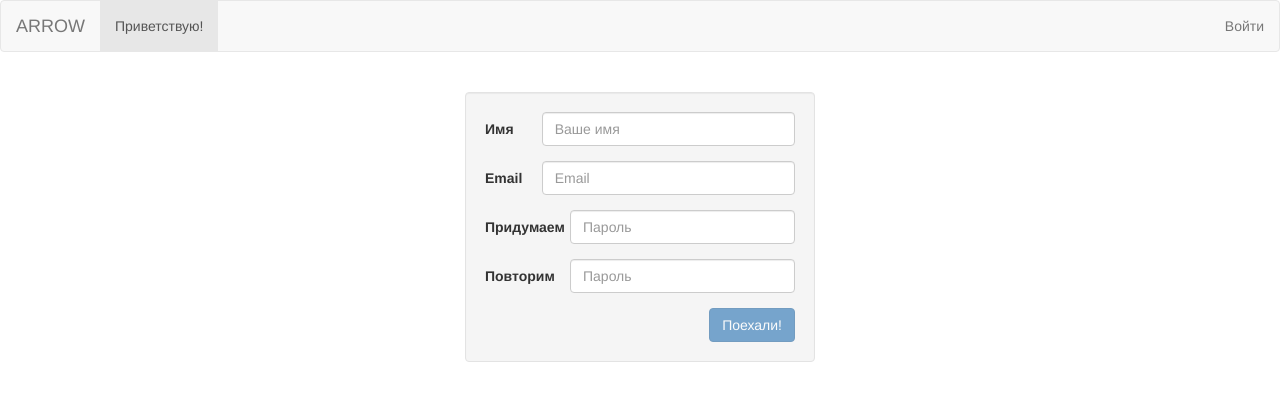
After one commit to HolmesInc/CityGuide, a PHP site: page /registration.php in a window 1280 px wide. The commit adds this page. Shown: the top 401 px of the page. Run offline with PHP 8.4, Linux system fonts and the light colour scheme; data that the repository does not hold is empty.

```diff
--- /dev/null
+++ b/pages/registration_page.php
@@ -0,0 +1,95 @@
+<!DOCTYPE html>
+<html ng-app="regFormApp">
+<head>
+	<title>ARROW</title>
+	<style type="text/css">
+		.regForm input.ng-invalid.ng-dirty {
+			background-color: #FA787E;
+		}
+		.regForm input.ng-valid.ng-dirty {
+			background-color: #78FA89;
+		}
+	</style>
+	<script type="text/javascript" src="addons/angular_for_login.js"></script>
+	<script type="text/javascript" src="script.js"></script>
+	<link rel="stylesheet" type="text/css" href="style.css">
+	<link rel="stylesheet" type="text/css" href="addons/bootstrap/css/bootstrap.css">
+</head>
+<body>
+<!--////////////////////////////////Главное меню///////////////////////////////////////-->
+	<nav role="navigation" class="navbar navbar-default">
+
+		<div class="navbar-header">
+			<a href="#" class="navbar-brand">ARROW</a>
+		</div>
+
+		<div class="navbar-collapse">
+			<ul class="nav navbar-nav">
+				<li class="active"><a href="index.php">Приветствую!</a></li>
+			</ul>
+			<ul class="nav navbar-nav navbar-right">
+				<li><a href="login.php">Войти</a></li>
+			</ul>
+		</div>
+	</nav>
+	&#65279;
+<!--/////////////////////////////Область даных регистрации//////////////////////////////-->
+	<div class="container">
+		<div class="col-md-4"></div>
+		<div class="col-md-4">
+			<div class="well" ng-controller="regCtrl">
+				<form class="form-horizontal regForm" name="regForm" role="form" method="post" action="registration.php" novalidate>
+
+					<div class="form-group">
+						<label for="regUserName" class="col-sm-2 control-label">Имя</label>
+						<div class="col-sm-10">
+							<input type="text" class="form-control" id="regUserName" name="regUserName" placeholder="Ваше имя" ng-model="newUser.name" required/>
+						</div>
+					</div>
+
+					<div class="form-group">
+						<label for="regUserEmail" class="col-sm-2 control-label">Email</label>
+						<div class="col-sm-10">
+							<input type="email" class="form-control" id="regUserEmail" name="regUserEmail" placeholder="Email" ng-model="newUser.email" required/>
+						</div>
+					</div>
+
+					<div class="form-group">
+						<label for="regUserPassword" class="col-sm-3 control-label">Придумаем</label>
+						<div class="col-sm-9">
+							<input type="password" class="form-control" id="regUserPassword" name="regUserPassword" placeholder="Пароль" ng-model="newUser.password" required/>
+						</div>
+					</div>
+
+					<div class="form-group">
+						<label for="confirmPassword" class="col-sm-3 control-label">Повторим</label>
+						<div class="col-sm-9">
+							<input type="password" class="form-control" id="confirmPassword" name="confirmPassword" placeholder="Пароль" ng-model="newUser.confirmPassword" required/>
+						</div>
+					</div>
+
+					<div ng-show="regForm.regUserEmail.$dirty && regForm.regUserEmail.$invalid">
+						<span ng-show="regForm.regUserEmail.$error.required">
+							<small>Пожалуйста, введите E-Mail</small>
+						</span>
+						<span ng-show="regForm.regUserEmail.$error.email">
+							<small>E-Mail введён не верно</small>
+						</span>
+					</div>
+
+					<div ng-show="newUser.password!=newUser.confirmPassword">
+						<small>Пароли не совпадают</small>
+					</div>
+
+					<div class="form-group" style="margin-bottom: 0px;">
+						<div class="col-sm-offset-2 col-sm-10">
+							<button style="float:right;" type="submit" class="btn btn-primary" name="signUp" ng-disabled="regForm.$invalid || ConfirmPass(newUser)">Поехали!</button>
+						</div>
+					</div>
+				</form>
+			</div>
+		</div>
+		<div class="col-md-4"></div>
+	</div>
+</body>
+</html>
--- /dev/null
+++ b/registration.php
@@ -0,0 +1,12 @@
+<?php
+	include "php_scripts/check_cookie.php";
+	$checkCookie = CheckCookies();
+	if ($checkCookie === 0){
+		include "pages/registration_page.php";
+	}
+	else{
+		header('Refresh: 3; URL=http://arrow.ru');
+		echo "<center><h1>Не проказничайте;)</h1></center>";
+		echo "<center><h3>На главной Вам место..</h3></center>";
+	}
+?>
--- a/script.js
+++ b/script.js
@@ -1,6 +1,11 @@
+/////////////////////////LOGIN/////////////////////////////////
 var loginFormApp = angular.module('loginFormApp', []);
 
 loginFormApp.controller('loginCtrl',function($scope, $http){
+	$scope.master = {};
+	$scope.isUnchanged = function(user) {
+		return angular.equals(user, $scope.master);
+	};
 	/*вспомагательные скрипты, на данный момент не используются
 	//создаём запрос к php-скрпту на получение данных из БД
 	$http.get('get_login_data.php').success(function(data)
@@ -8,8 +13,9 @@
         //заносим в scope полученные данные
     	$scope.usersData = data;
 	});
+	*/
 
-			$scope.master = {};
+	/*
 	$scope.update = function(user)
 	{
 		$scope.master= angular.copy(user);
@@ -18,13 +24,20 @@
 	$scope.reset = function()
 	{
 		$scope.user = angular.copy($scope.master);
+	};*/
+
+		//$scope.reset();
+
+});
+//////////////////////REGISTRATION//////////////////////////////
+var regFormApp = angular.module('regFormApp', []);
+
+regFormApp.controller('regCtrl', function($scope){
+	$scope.master= {};
+	$scope.Update = function(newUser) {
+		$scope.master= angular.copy(user);
 	};
-
-			$scope.isUnchanged = function(user)
-			{
-				return angular.equals(user, $scope.master);
+	$scope.ConfirmPass = function(newUser) {
+		return !(angular.equals(newUser.password, newUser.confirmPassword));
 	};
-
-			$scope.reset();
-			*/
 });
```
Also changed, not shown: login.php (+5 -5 lines), pages/login_page.php (added, +84 -0 lines), tests/post.html (added, +78 -0 lines), tests/post.php (added, +32 -0 lines), tests/test.php (added, +72 -0 lines). Lines whose indentation alone changed are shown as unchanged.
